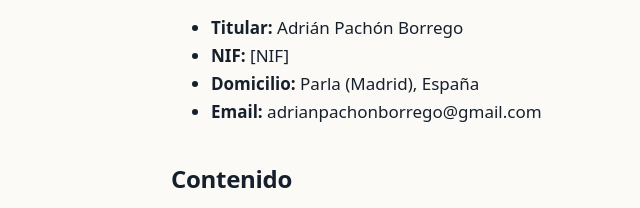
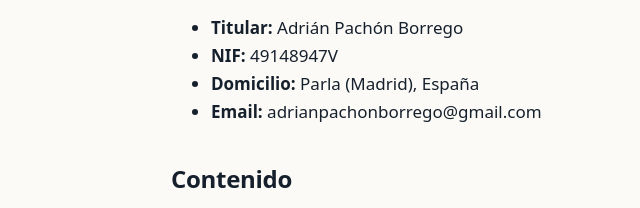
Before and after one commit to adrianpachonborrego-netizen/cuentas-claras, a plain HTML site: page docs/aviso-legal.html in a window 1280 px wide. Shown: the part 220-428 px from the top of the page, 109-749 px from the left. Drawn offline with Linux system fonts and the light colour scheme.

Commit message:
NIF en el aviso legal
Co-Authored-By: Claude Opus 5.5 <noreply@anthropic.com>
Claude-Session: https://claude.ai/code/session_01AwgmYeXSrxxbEzeBhm1Yzn

```diff
--- a/docs/aviso-legal.html
+++ b/docs/aviso-legal.html
@@ -24,7 +24,7 @@
 <p>En cumplimiento de la Ley 34/2002 de Servicios de la Sociedad de la Información (LSSI-CE), se informa:</p>
 <ul>
 <li><b>Titular:</b> Adrián Pachón Borrego</li>
-<li><b>NIF:</b> [NIF]</li>
+<li><b>NIF:</b> 49148947V</li>
 <li><b>Domicilio:</b> Parla (Madrid), España</li>
 <li><b>Email:</b> adrianpachonborrego@gmail.com</li>
 </ul>
```
Also changed, not shown: contenido/paginas/aviso-legal.html (+1 -1 lines).
